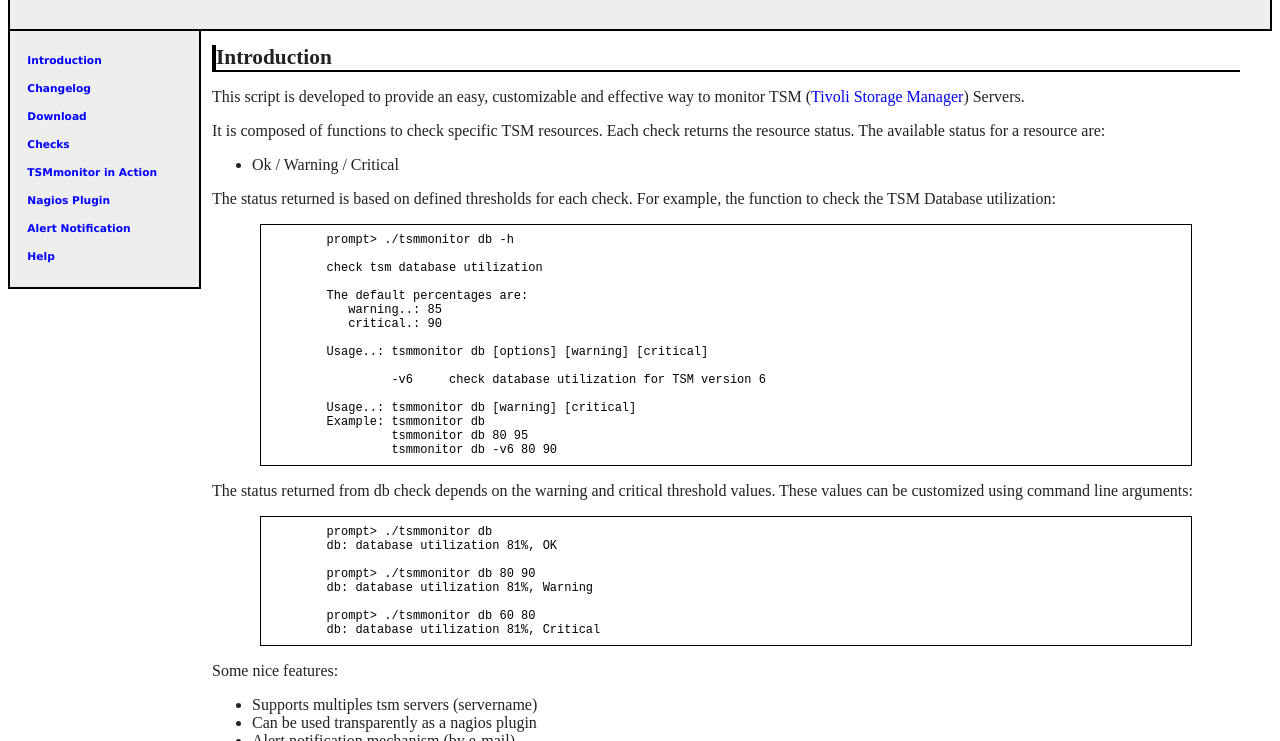
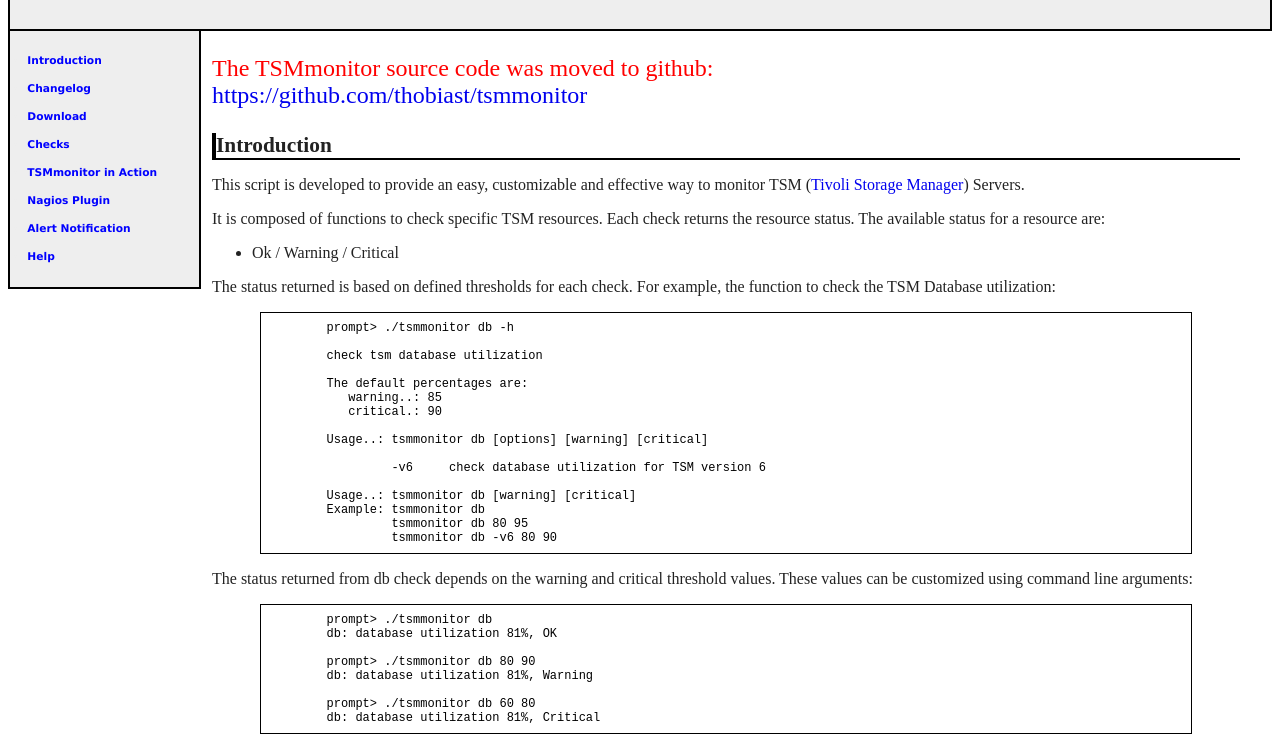
Before and after one commit to thobiast/thobias.org, a plain HTML site: page tsm/tsmmonitor/index.html in a window 1280 px wide. Shown: the part 59-800 px from the top of the page. Drawn offline with Linux system fonts and the light colour scheme.

Commit message:
tsmmonitor - moved to github

```diff
--- a/tsm/tsmmonitor/index.html
+++ b/tsm/tsmmonitor/index.html
@@ -29,6 +29,11 @@
 
 </DIV>
 <DIV CLASS="body" ID="body">
+<P style="font-size:x-large;color:red;">
+The TSMmonitor source code was moved to github:
+<BR>
+<A HREF="https://github.com/thobiast/tsmmonitor">https://github.com/thobiast/tsmmonitor</A>
+<BR>
 <A NAME="toc1"></A>
 <H1>Introduction</H1>
 <P>
```
